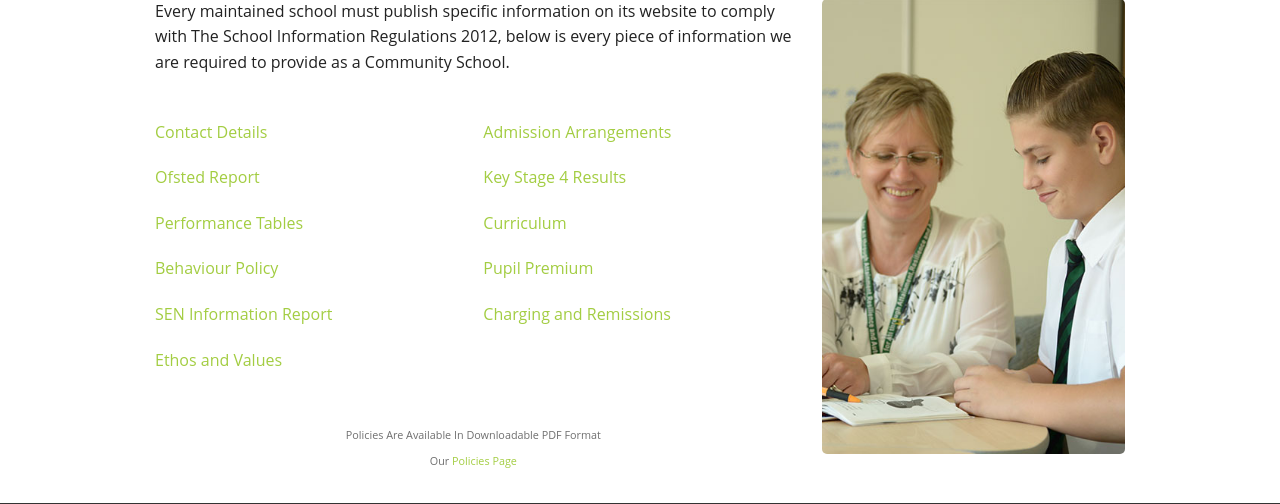
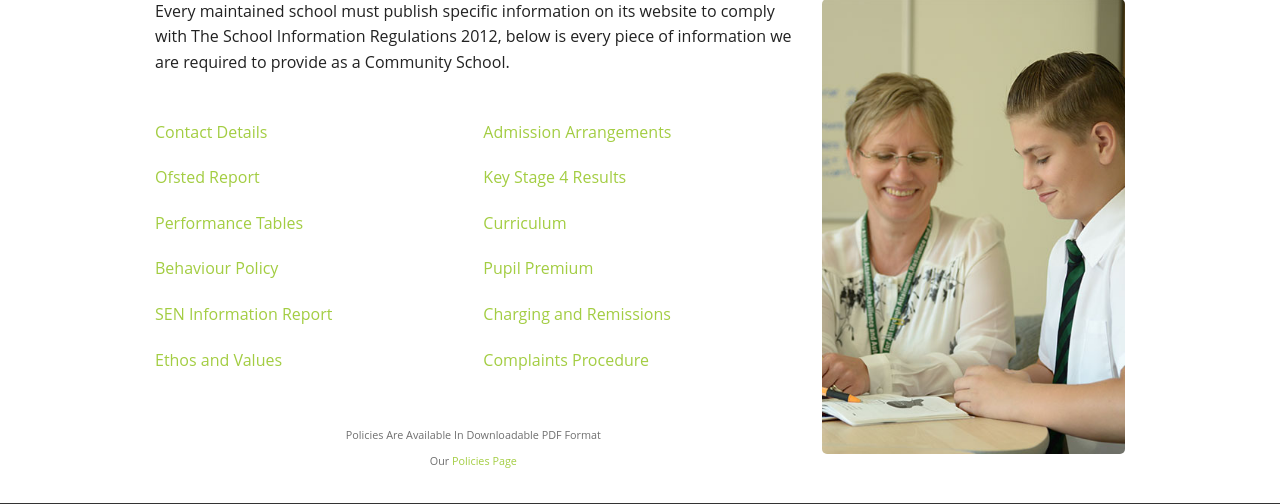
Before and after one commit to Livingdead1989/PCS-Dec2015, a PHP site: page /statutory.php in a window 1280 px wide. Shown: the part 211-715 px from the top of the page. Run offline with PHP 8.4, Linux system fonts and the light colour scheme; some libraries are stand-ins or nearby versions.

Commit message:
Update to Complaints Procedure

```diff
--- a/policies.php
+++ b/policies.php
@@ -34,7 +34,6 @@
                 <li><a href="/assets/policies/behaviour-for-learning.pdf" target="_blank">Behaviour for Learning</a></li>
                 <li><a href="/assets/policies/charging-and-remissions.pdf" target="_blank">Charging and Remissions</a></li>
                 <li><a href="/assets/policies/child-protection.pdf" target="_blank">Child Protection</a></li>
-                <li>Complaints</li>
                 <li><a href="/assets/policies/data-protection.pdf" target="_blank">Data Protection</a></li>
                 <li><a href="/assets/policies/dress-code-for-students.pdf" target="_blank">Dress Code for Students</a></li>
                 <li><a href="/assets/policies/equality.pdf" target="_blank">Equality</a></li>
--- a/statutory.php
+++ b/statutory.php
@@ -38,6 +38,7 @@
                 <li><a href="/assets/policies/send-policy.pdf" target="_blank">SEN Information Report</a></li>
                 <li><a href="/assets/policies/charging-and-remissions.pdf" target="_blank">Charging and Remissions</a></li>
                 <li><a href="/assets/statutory/ethos-values.pdf" target="_blank">Ethos and Values</a></li>
+                <li><a href="/assets/statutory/Complaints_Procedure.pdf" target="_blank">Complaints Procedure</a></li>
             </ul>
             <br>
             <h5 class="subheader text-capitalize text-center"><small>Policies are available in downloadable PDF format <br>our <a href="/policies.php">Policies page</a></small></h5>
```
Also changed, not shown: 1 other file.
